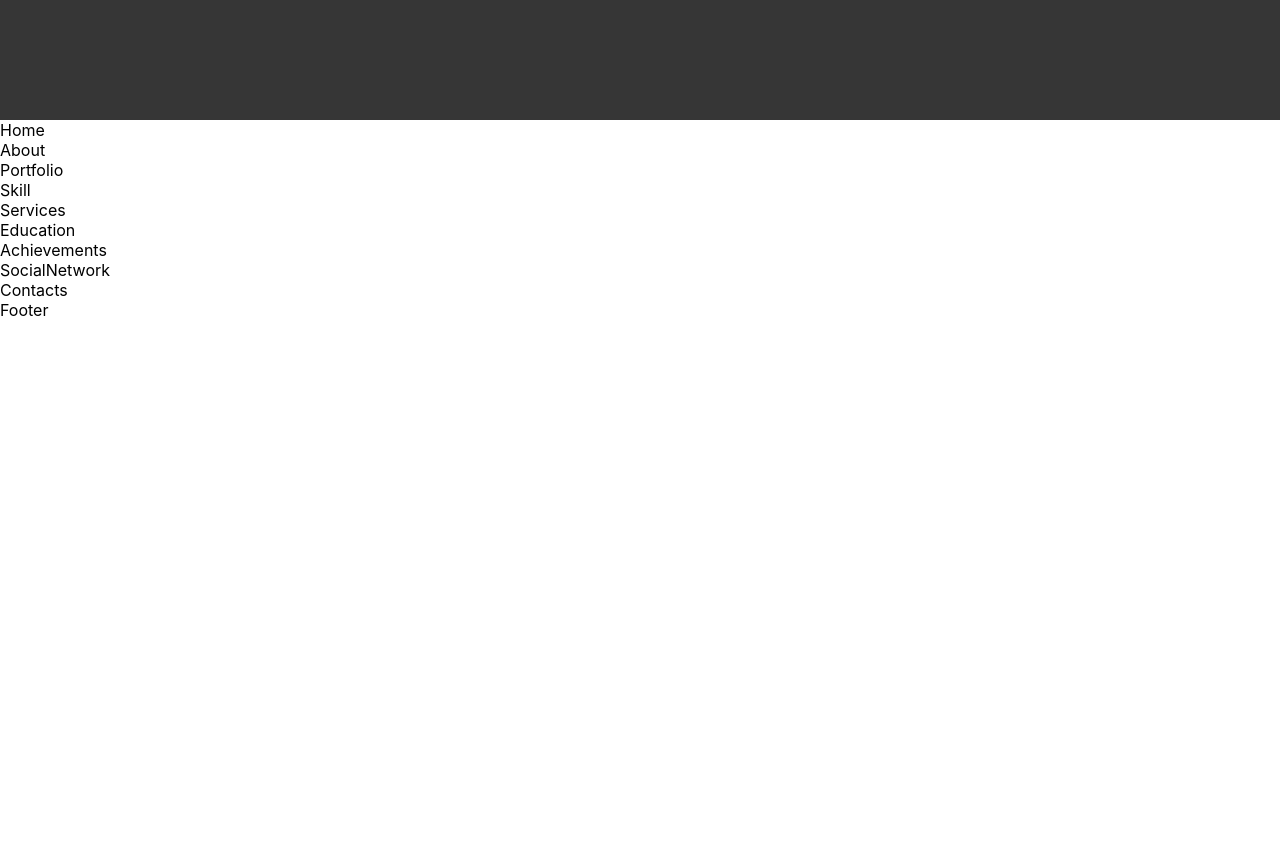
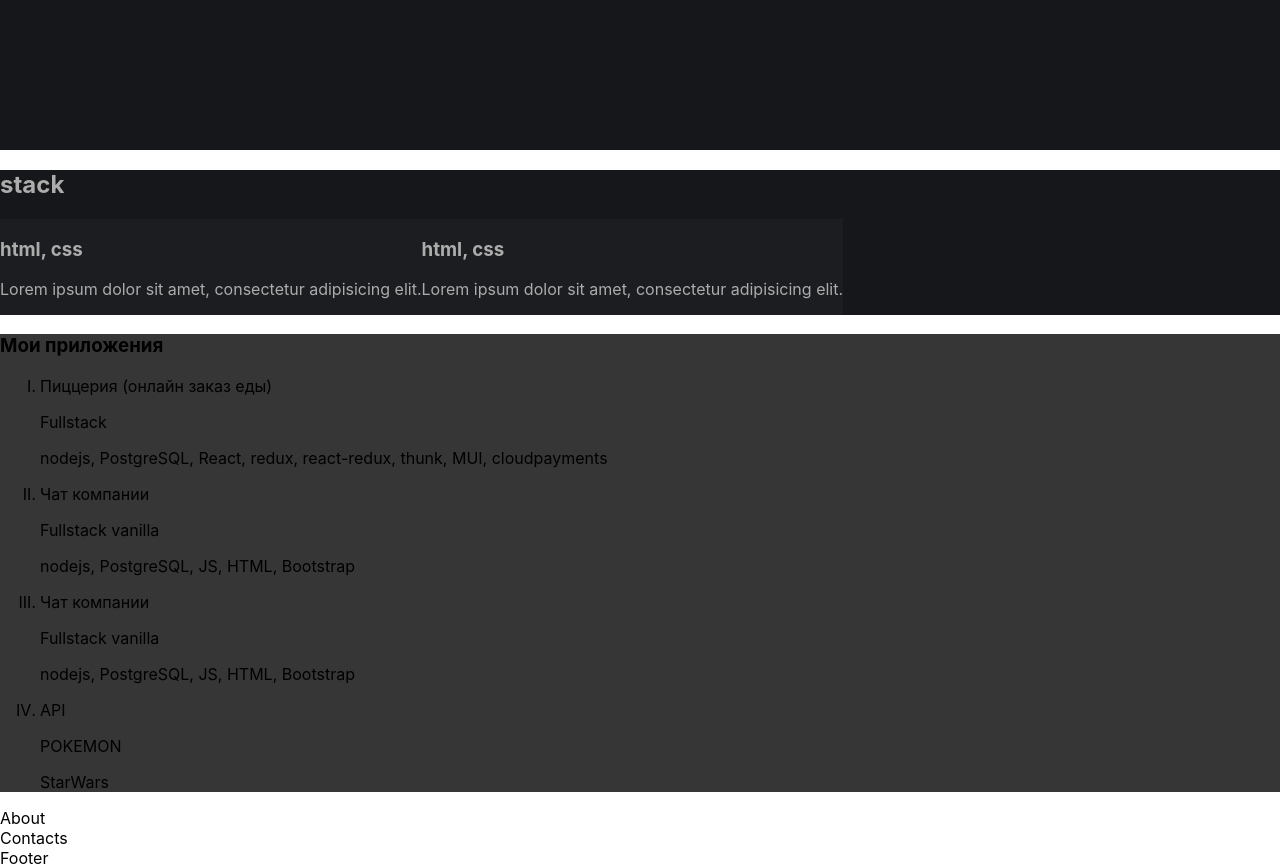
Before and after one commit to Pauolosavery/crSpHstMste5absl_un28no22, a React (Create React App) app: page / in a window 1280 px wide. Shown: the part 680-1548 px from the top of the page. Before the commit the page ends 1000 px from the top, so only its background shows below. Built offline with nearby package versions, Linux system fonts and the light colour scheme.

Commit message:
Update 9 files

```diff
--- a/src/Components/0-App/App.jsx
+++ b/src/Components/0-App/App.jsx
@@ -1,18 +1,18 @@
-import { useDispatch, useSelector } from 'react-redux';
+// import { useDispatch, useSelector } from "react-redux";
 
 // import { useEffect } from 'react';
 // import { BrowserRouter, Routes, Route } from 'react-router-dom';
-import NavBar from '../1-NavBar/NavBar.jsx';
-import Home from '../2-Home/Home.jsx';
-import Skill from '../3-Skill/Skill.jsx';
-import Portfolio from '../4-Portfolio/Portfolio.jsx';
-import About from '../5-About/About.jsx';
-import Services from '../6-Services/Services.jsx';
-import Education from '../7-Education/Education.jsx';
-import Achievements from '../8-Achievements/Achievements.jsx';
-import SocialNetwork from '../9-SocialNetwork/SocialNetwork.jsx';
-import Contacts from '../91-Contacts/Contacts.jsx';
-import Footer from '../92-Footer/Footer.jsx';
+import NavBar from "../1-NavBar/NavBar.jsx";
+import Home from "../2-Home/Home.jsx";
+import Skill from "../3-Skill/Skill.jsx";
+import Portfolio from "../4-Portfolio/Portfolio.jsx";
+import About from "../5-About/About.jsx";
+// import Services from "../6-Services/Services.jsx";
+// import Education from "../7-Education/Education.jsx";
+// import Achievements from "../8-Achievements/Achievements.jsx";
+// import SocialNetwork from "../9-SocialNetwork/SocialNetwork.jsx";
+import Contacts from "../91-Contacts/Contacts.jsx";
+import Footer from "../92-Footer/Footer.jsx";
 // import { fetchGetUser } from "../redux/thunk/thunk";
 
 function App() {
@@ -22,13 +22,13 @@ function App() {
     <div className="App">
       <NavBar />
       <Home />
+      <Skill />
+      <Portfolio />
       <About />
-      <Portfolio />
-      <Skill />
-      <Services />
-      <Education />
-      <Achievements />
-      <SocialNetwork />
+      {/* <Services /> */}
+      {/* <Education /> */}
+      {/* <Achievements /> */}
+      {/* <SocialNetwork /> */}
       <Contacts />
       <Footer />
       {/* <BrowserRouter>
--- a/src/Components/1-NavBar/NavBar.jsx
+++ b/src/Components/1-NavBar/NavBar.jsx
@@ -1,4 +1,11 @@
-import style from './NavBar.module.css';
+import style from "./NavBar.module.css";
 export default function NavBar() {
-  return <div className={style.navBar}>NavBar</div>;
+  return (
+    <div className={style.navBar}>
+      <span>NavBar</span>
+      <a href="https://preview.themeforest.net/item/onlyme-one-page-personal-portfolio/full_screen_preview/25624595">
+        DEMO
+      </a>
+    </div>
+  );
 }
--- a/src/Components/1-NavBar/NavBar.module.css
+++ b/src/Components/1-NavBar/NavBar.module.css
@@ -1,4 +1,4 @@
 .navBar {
-  background-color: rgb(54, 54, 54);
-  height: 100vh;
+  background-color: #e6f6fd;
+  height: 30px;
 }
--- a/src/Components/2-Home/Home.jsx
+++ b/src/Components/2-Home/Home.jsx
@@ -1,3 +1,4 @@
+import style from "./Home.module.css";
 export default function Home() {
-  return <div className="Home">Home</div>;
+  return <div className={style.home}>Home</div>;
 }
--- /dev/null
+++ b/src/Components/2-Home/Home.module.css
@@ -0,0 +1,5 @@
+.home {
+  background-color: #16171b;
+  height: 100vh;
+  color: #acacac;
+}
--- a/src/Components/3-Skill/Skill.jsx
+++ b/src/Components/3-Skill/Skill.jsx
@@ -1,3 +1,28 @@
+import style from "./Skill.module.css";
 export default function Skill() {
-  return <div className="Skill">Skill</div>;
+  return (
+    <div className={style.skill}>
+      <h2>stack</h2>
+      <div className={style.list}>
+        <div className={style.single}>
+          <span className={style.circle} />
+          <span className={style.rectengle} />
+          <h3>
+            <span className={style.title}>html, css</span>
+            <span className={style.line} />
+          </h3>
+          <p>Lorem ipsum dolor sit amet, consectetur adipisicing elit.</p>
+        </div>
+        <div className={style.single}>
+          <span className={style.circle} />
+          <span className={style.rectengle} />
+          <h3>
+            <span className={style.title}>html, css</span>
+            <span className={style.line} />
+          </h3>
+          <p>Lorem ipsum dolor sit amet, consectetur adipisicing elit.</p>
+        </div>
+      </div>
+    </div>
+  );
 }
--- /dev/null
+++ b/src/Components/3-Skill/Skill.module.css
@@ -0,0 +1,10 @@
+.skill {
+  background-color: #16171b;
+  color: #acacac;
+}
+.list {
+  display: flex;
+}
+.single {
+  background-color: #1c1d21;
+}
--- a/src/Components/4-Portfolio/Portfolio.jsx
+++ b/src/Components/4-Portfolio/Portfolio.jsx
@@ -1,3 +1,25 @@
+import style from "./Portfolio.module.css";
 export default function Portfolio() {
-  return <div className="Portfolio">Portfolio</div>;
+  return (
+    <div className={style.portfolio}>
+      <h3>Мои приложения</h3>
+      <ol type="I">
+        <li>Пиццерия (онлайн заказ еды)</li>
+        <p>Fullstack</p>
+        <p>
+          nodejs, PostgreSQL, React, redux, react-redux, thunk, MUI,
+          cloudpayments
+        </p>
+        <li>Чат компании</li>
+        <p>Fullstack vanilla</p>
+        <p>nodejs, PostgreSQL, JS, HTML, Bootstrap</p>
+        <li>Чат компании</li>
+        <p>Fullstack vanilla</p>
+        <p>nodejs, PostgreSQL, JS, HTML, Bootstrap</p>
+        <li>API</li>
+        <p>POKEMON</p>
+        <p>StarWars</p>
+      </ol>
+    </div>
+  );
 }
--- /dev/null
+++ b/src/Components/4-Portfolio/Portfolio.module.css
@@ -0,0 +1,3 @@
+.portfolio {
+  background-color: rgb(54, 54, 54);
+}
```
